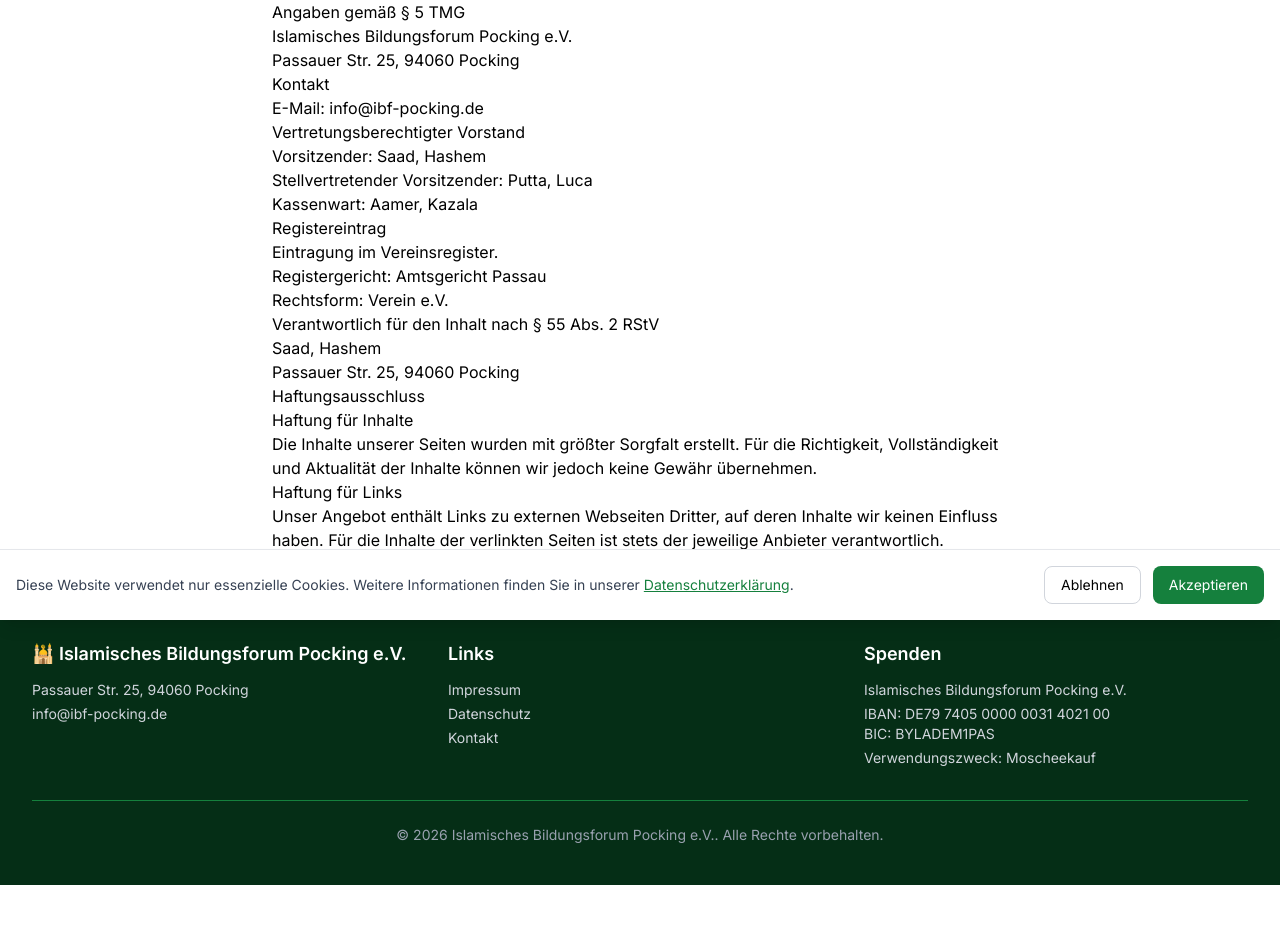
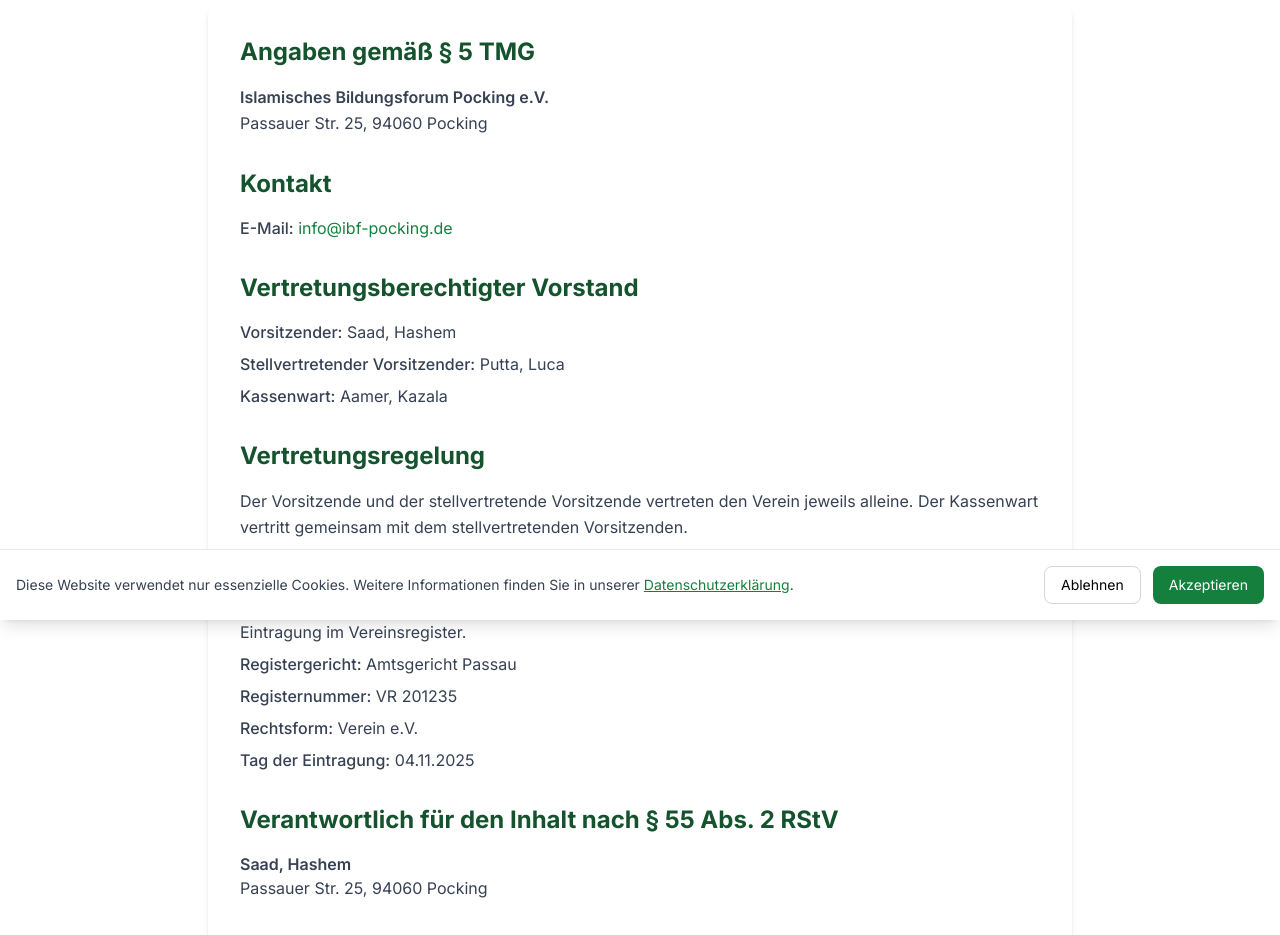
Before and after one commit to ahmadmostafade/web-mosque-pocking, a Next.js app: page /impressum in a window 1280 px wide. Shown: the part 180-1115 px from the top of the page. Before the commit the page ends 1065 px from the top, so only its background shows below. Built offline with nearby package versions, Linux system fonts and the light colour scheme.

Commit message:
refactor: update impressum & datenschutz styles & content

```diff
--- a/src/app/datenschutz/page.tsx
+++ b/src/app/datenschutz/page.tsx
@@ -8,72 +8,116 @@ export const metadata: Metadata = {
 
 export default function DatenschutzPage() {
   return (
-    <div className="max-w-3xl mx-auto px-4 py-12">
-      <h1 className="text-3xl font-bold text-mosque-green-700 mb-8">
+    <div className="max-w-4xl mx-auto px-4 py-12">
+      <h1 className="text-4xl font-bold text-mosque-green-700 mb-8">
         Datenschutzerklärung
       </h1>
 
-      <div className="prose prose-gray max-w-none">
-        <h2>1. Datenschutz auf einen Blick</h2>
-        <p>
+      <div className="bg-white rounded-xl shadow-md p-8 space-y-8">
+        <section>
+          <h2 className="text-2xl font-bold text-mosque-green-700 mb-4">
+            1. Datenschutz auf einen Blick
+          </h2>
+          <p className="text-gray-700 leading-relaxed">
             Die folgenden Hinweise geben einen einfachen Überblick darüber, was
             mit Ihren personenbezogenen Daten passiert, wenn Sie diese Website
             besuchen.
           </p>
+        </section>
 
-        <h2>2. Verantwortliche Stelle</h2>
-        <p>
-          {SITE_CONFIG.bankDetails.accountHolder}
-          <br />
-          {SITE_CONFIG.contact.address}
-          <br />
-          E-Mail: {SITE_CONFIG.contact.email}
+        <section>
+          <h2 className="text-2xl font-bold text-mosque-green-700 mb-4">
+            2. Verantwortliche Stelle
+          </h2>
+          <div className="text-gray-700 leading-relaxed">
+            <p className="font-semibold">{SITE_CONFIG.bankDetails.accountHolder}</p>
+            <p>{SITE_CONFIG.contact.address}</p>
+            <p className="mt-2">
+              <span className="font-medium">E-Mail:</span>{" "}
+              <a
+                href={`mailto:${SITE_CONFIG.contact.email}`}
+                className="text-mosque-green-600 hover:underline"
+              >
+                {SITE_CONFIG.contact.email}
+              </a>
             </p>
+          </div>
+        </section>
 
-        <h2>3. Cookies</h2>
-        <p>
+        <section>
+          <h2 className="text-2xl font-bold text-mosque-green-700 mb-4">
+            3. Cookies
+          </h2>
+          <p className="text-gray-700 leading-relaxed">
             Diese Website verwendet ausschließlich technisch notwendige Cookies.
             Beim ersten Besuch werden Sie über ein Cookie-Banner informiert und
             können der Verwendung zustimmen oder diese ablehnen. Bei Ablehnung
             werden keine nicht-essentiellen Cookies gesetzt.
           </p>
+        </section>
 
-        <h2>4. Kontaktformular</h2>
-        <p>
+        <section>
+          <h2 className="text-2xl font-bold text-mosque-green-700 mb-4">
+            4. Kontaktformular
+          </h2>
+          <p className="text-gray-700 leading-relaxed">
             Wenn Sie uns per Kontaktformular Anfragen zukommen lassen, werden
             Ihre Angaben zur Bearbeitung der Anfrage bei uns gespeichert. Diese
             Daten geben wir nicht ohne Ihre Einwilligung weiter.
           </p>
+        </section>
 
-        <h2>5. Externe Dienste</h2>
+        <section>
+          <h2 className="text-2xl font-bold text-mosque-green-700 mb-4">
+            5. Externe Dienste
+          </h2>
 
-        <h3>5.1 PayPal</h3>
-        <p>
+          <div className="space-y-6">
+            <div>
+              <h3 className="text-xl font-semibold text-mosque-green-600 mb-3">
+                5.1 PayPal
+              </h3>
+              <p className="text-gray-700 leading-relaxed">
                 Für Spenden bieten wir die Zahlungsmöglichkeit über PayPal an. Bei
                 Nutzung von PayPal werden Ihre Daten an PayPal (Europe) S.à r.l. et
                 Cie, S.C.A. übermittelt. Es gelten die Datenschutzbestimmungen von
                 PayPal.
               </p>
+            </div>
 
-        <h3>5.2 Aladhan Prayer Times API</h3>
-        <p>
+            <div>
+              <h3 className="text-xl font-semibold text-mosque-green-600 mb-3">
+                5.2 Aladhan Prayer Times API
+              </h3>
+              <p className="text-gray-700 leading-relaxed">
                 Für die Anzeige der Gebetszeiten nutzen wir die Aladhan API. Dabei
                 werden keine personenbezogenen Daten übermittelt, lediglich der
                 Standort Pocking wird zur Berechnung verwendet.
               </p>
+            </div>
 
-        <h3>5.3 OpenStreetMap</h3>
-        <p>
+            <div>
+              <h3 className="text-xl font-semibold text-mosque-green-600 mb-3">
+                5.3 OpenStreetMap
+              </h3>
+              <p className="text-gray-700 leading-relaxed">
                 Auf der Kontaktseite verwenden wir eine eingebettete Karte von
                 OpenStreetMap. OpenStreetMap ist ein DSGVO-konformer Kartendienst.
               </p>
+            </div>
+          </div>
+        </section>
 
-        <h2>6. Ihre Rechte</h2>
-        <p>
+        <section>
+          <h2 className="text-2xl font-bold text-mosque-green-700 mb-4">
+            6. Ihre Rechte
+          </h2>
+          <p className="text-gray-700 leading-relaxed">
             Sie haben das Recht auf Auskunft, Berichtigung, Löschung und
             Einschränkung der Verarbeitung Ihrer personenbezogenen Daten. Bitte
             wenden Sie sich dazu an die oben genannte verantwortliche Stelle.
           </p>
+        </section>
       </div>
     </div>
   );
--- a/src/app/impressum/page.tsx
+++ b/src/app/impressum/page.tsx
@@ -8,64 +8,136 @@ export const metadata: Metadata = {
 
 export default function ImpressumPage() {
   return (
-    <div className="max-w-3xl mx-auto px-4 py-12">
-      <h1 className="text-3xl font-bold text-mosque-green-700 mb-8">
+    <div className="max-w-4xl mx-auto px-4 py-12">
+      <h1 className="text-4xl font-bold text-mosque-green-700 mb-8">
         Impressum
       </h1>
 
-      <div className="prose prose-gray max-w-none">
-        <h2>Angaben gemäß § 5 TMG</h2>
+      <div className="bg-white rounded-xl shadow-md p-8 space-y-8">
+        <section>
+          <h2 className="text-2xl font-bold text-mosque-green-700 mb-4">
+            Angaben gemäß § 5 TMG
+          </h2>
+          <div className="text-gray-700 leading-relaxed">
+            <p className="font-semibold">{SITE_CONFIG.bankDetails.accountHolder}</p>
+            <p>{SITE_CONFIG.contact.address}</p>
+          </div>
+        </section>
+
+        <section>
+          <h2 className="text-2xl font-bold text-mosque-green-700 mb-4">
+            Kontakt
+          </h2>
+          <div className="text-gray-700">
             <p>
-          {SITE_CONFIG.bankDetails.accountHolder}
-          <br />
-          {SITE_CONFIG.contact.address}
+              <span className="font-medium">E-Mail:</span>{" "}
+              <a
+                href={`mailto:${SITE_CONFIG.contact.email}`}
+                className="text-mosque-green-600 hover:underline"
+              >
+                {SITE_CONFIG.contact.email}
+              </a>
             </p>
+          </div>
+        </section>
 
-        <h2>Kontakt</h2>
+        <section>
+          <h2 className="text-2xl font-bold text-mosque-green-700 mb-4">
+            Vertretungsberechtigter Vorstand
+          </h2>
+          <div className="text-gray-700 space-y-2">
             <p>
-          E-Mail: {SITE_CONFIG.contact.email}
+              <span className="font-medium">Vorsitzender:</span>{" "}
+              {SITE_CONFIG.legalInfo.chairman}
             </p>
+            <p>
+              <span className="font-medium">Stellvertretender Vorsitzender:</span>{" "}
+              {SITE_CONFIG.legalInfo.viceChairman}
+            </p>
+            <p>
+              <span className="font-medium">Kassenwart:</span>{" "}
+              {SITE_CONFIG.legalInfo.treasurer}
+            </p>
+          </div>
+        </section>
 
-        <h2>Vertretungsberechtigter Vorstand</h2>
+        <section>
+          <h2 className="text-2xl font-bold text-mosque-green-700 mb-4">
+            Vertretungsregelung
+          </h2>
+          <div className="text-gray-700 leading-relaxed">
             <p>
-          Vorsitzender: {SITE_CONFIG.legalInfo.chairman}
-          <br />
-          Stellvertretender Vorsitzender: {SITE_CONFIG.legalInfo.viceChairman}
-          <br />
-          Kassenwart: {SITE_CONFIG.legalInfo.treasurer}
+              Der Vorsitzende und der stellvertretende Vorsitzende vertreten den Verein jeweils alleine.
+              Der Kassenwart vertritt gemeinsam mit dem stellvertretenden Vorsitzenden.
             </p>
+          </div>
+        </section>
 
-        <h2>Registereintrag</h2>
+        <section>
+          <h2 className="text-2xl font-bold text-mosque-green-700 mb-4">
+            Registereintrag
+          </h2>
+          <div className="text-gray-700 space-y-2">
+            <p>Eintragung im Vereinsregister.</p>
             <p>
-          Eintragung im Vereinsregister.
-          <br />
-          Registergericht: {SITE_CONFIG.legalInfo.registrationCourt}
-          <br />
-          Rechtsform: {SITE_CONFIG.legalInfo.legalForm}
+              <span className="font-medium">Registergericht:</span>{" "}
+              {SITE_CONFIG.legalInfo.registrationCourt}
             </p>
+            <p>
+              <span className="font-medium">Registernummer:</span>{" "}
+              {SITE_CONFIG.legalInfo.registrationNumber}
+            </p>
+            <p>
+              <span className="font-medium">Rechtsform:</span>{" "}
+              {SITE_CONFIG.legalInfo.legalForm}
+            </p>
+            <p>
+              <span className="font-medium">Tag der Eintragung:</span>{" "}
+              {SITE_CONFIG.legalInfo.registrationDate}
+            </p>
+          </div>
+        </section>
 
-        <h2>Verantwortlich für den Inhalt nach § 55 Abs. 2 RStV</h2>
-        <p>
-          {SITE_CONFIG.legalInfo.chairman}
-          <br />
-          {SITE_CONFIG.contact.address}
-        </p>
+        <section>
+          <h2 className="text-2xl font-bold text-mosque-green-700 mb-4">
+            Verantwortlich für den Inhalt nach § 55 Abs. 2 RStV
+          </h2>
+          <div className="text-gray-700">
+            <p className="font-semibold">{SITE_CONFIG.legalInfo.chairman}</p>
+            <p>{SITE_CONFIG.contact.address}</p>
+          </div>
+        </section>
 
-        <h2>Haftungsausschluss</h2>
-        <h3>Haftung für Inhalte</h3>
-        <p>
+        <section>
+          <h2 className="text-2xl font-bold text-mosque-green-700 mb-4">
+            Haftungsausschluss
+          </h2>
+
+          <div className="space-y-6">
+            <div>
+              <h3 className="text-xl font-semibold text-mosque-green-600 mb-3">
+                Haftung für Inhalte
+              </h3>
+              <p className="text-gray-700 leading-relaxed">
                 Die Inhalte unserer Seiten wurden mit größter Sorgfalt erstellt. Für
                 die Richtigkeit, Vollständigkeit und Aktualität der Inhalte können
                 wir jedoch keine Gewähr übernehmen.
               </p>
+            </div>
 
-        <h3>Haftung für Links</h3>
-        <p>
+            <div>
+              <h3 className="text-xl font-semibold text-mosque-green-600 mb-3">
+                Haftung für Links
+              </h3>
+              <p className="text-gray-700 leading-relaxed">
                 Unser Angebot enthält Links zu externen Webseiten Dritter, auf deren
                 Inhalte wir keinen Einfluss haben. Für die Inhalte der verlinkten
                 Seiten ist stets der jeweilige Anbieter verantwortlich.
               </p>
             </div>
           </div>
+        </section>
+      </div>
+    </div>
   );
 }
--- a/src/lib/constants.ts
+++ b/src/lib/constants.ts
@@ -29,6 +29,8 @@ export const SITE_CONFIG = {
   legalInfo: {
     legalForm: "Verein e.V.",
     registrationCourt: "Amtsgericht Passau",
+    registrationNumber: "VR 201235",
+    registrationDate: "04.11.2025",
     chairman: "Saad, Hashem",
     viceChairman: "Putta, Luca",
     treasurer: "Aamer, Kazala",
```
Lines whose indentation alone changed are shown as unchanged.
